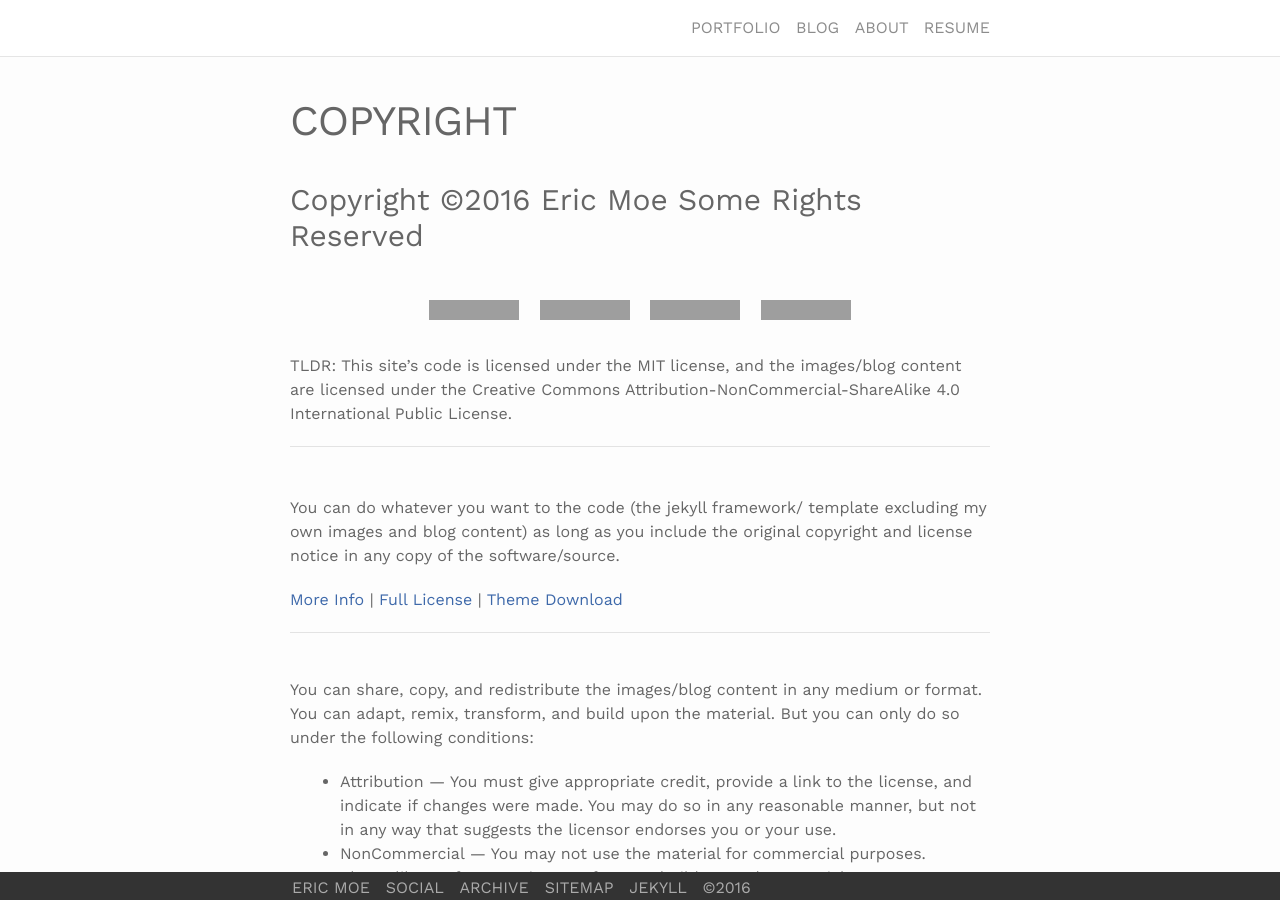
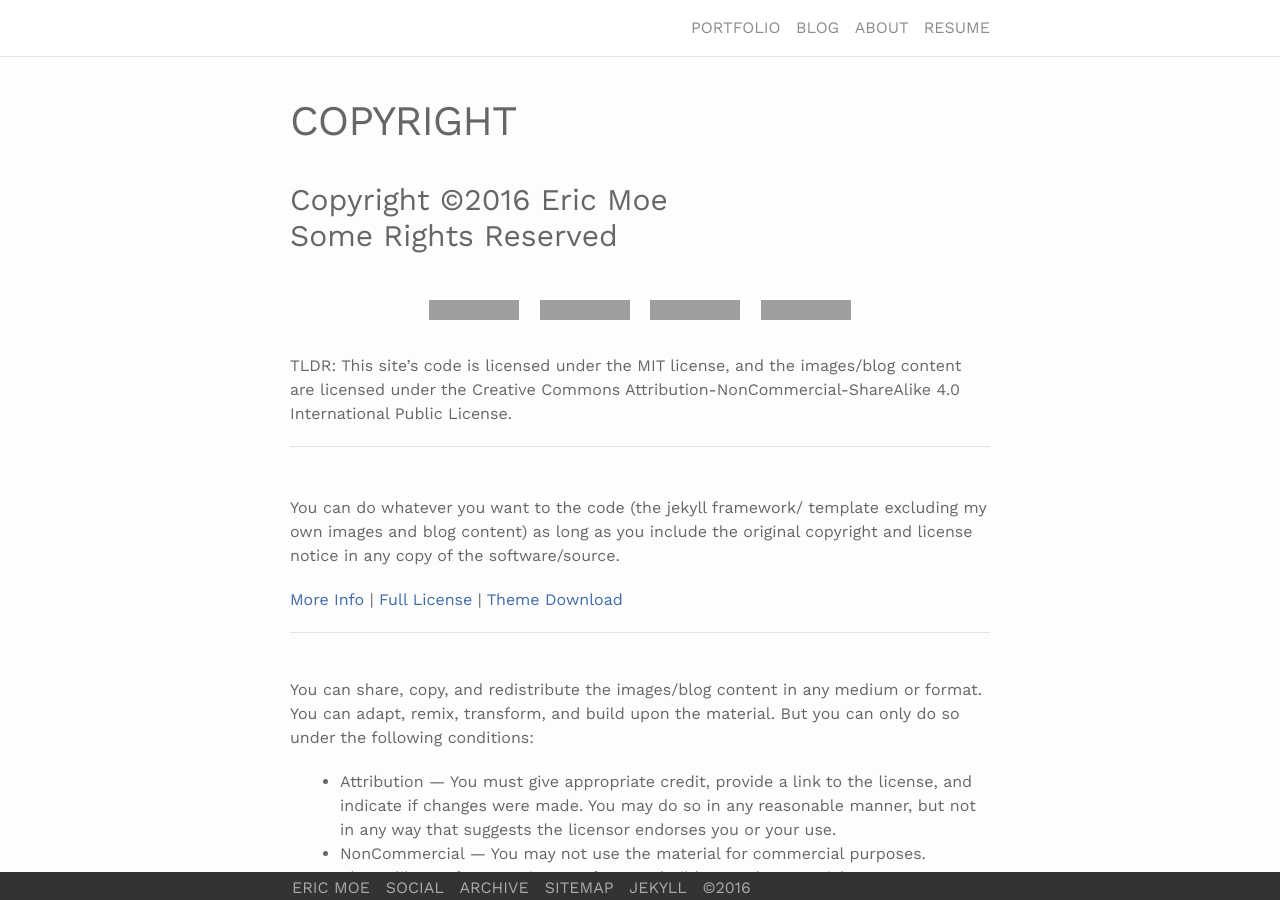
Before and after one commit to ericmoe/ericmoe.github.io, a Jekyll site: the page built from copyright.md, in a window 1280 px wide and 900 px high. Built offline with Jekyll 4.4.1, drawn with Linux system fonts in a browser that asks for light colours; nearby versions of some CDN libraries; grey boxes are pictures that could not be loaded.

Commit message:
Heading fix

```diff
--- a/copyright.md
+++ b/copyright.md
@@ -5,7 +5,7 @@ permalink: /copyright/
 description: Copyright info.
 sitemap: main
 ---
-<h3>Copyright ©{{ site.time | date: '%Y' }} {{ site.name }} Some Rights Reserved</h3>
+<h3>Copyright&nbsp;©{{ site.time | date: '%Y' }} {{ site.name }} Some&nbsp;Rights&nbsp;Reserved</h3>
 <br>
 <span class="contacticon center">
   <img src="http://mirrors.creativecommons.org/presskit/icons/cc.svg"/>
@@ -42,7 +42,7 @@ You can share, copy, and redistribute the images/blog content in any medium or f
 
 Copyright ©{{ site.time | date: '%Y' }} {{ site.name }}
 
-<h3>Applies to all project files that are not a part of the Image and Content License.</h3>
+<h4>Applies to all project files that are not a part of the Image and Content License.</h4>
 
 Permission is hereby granted, free of charge, to any person obtaining a copy of this software and associated documentation files (the "Software"), to deal in the Software without restriction, including without limitation the rights to use, copy, modify, merge, publish, distribute, sublicense, and/or sell copies of the Software, and to permit persons to whom the Software is furnished to do so, subject to the following conditions:
 
@@ -53,10 +53,10 @@ THE SOFTWARE IS PROVIDED "AS IS", WITHOUT WARRANTY OF ANY KIND, EXPRESS OR IMPLI
 <hr>
 <br>
 <h3>Image and Content License</h3>
-**Creative Commons Attribution-NonCommercial-ShareAlike 4.0 International Public License**
+<h4>Creative Commons Attribution-NonCommercial-ShareAlike 4.0 International Public License</h4>
 Copyright ©{{ site.time | date: '%Y' }} {{ site.name }}
 
-<h3>Applies to all image files and blog content</h3>
+<h4>Applies to all image files and blog content</h4>
 
 By exercising the Licensed Rights (defined below), You accept and agree to be bound by the terms and conditions of this Creative Commons Attribution-NonCommercial-ShareAlike 4.0 International Public License ("Public License"). To the extent this Public License may be interpreted as a contract, You are granted the Licensed Rights in consideration of Your acceptance of these terms and conditions, and the Licensor grants You such rights in consideration of benefits the Licensor receives from making the Licensed Material available under these terms and conditions.
 
```
